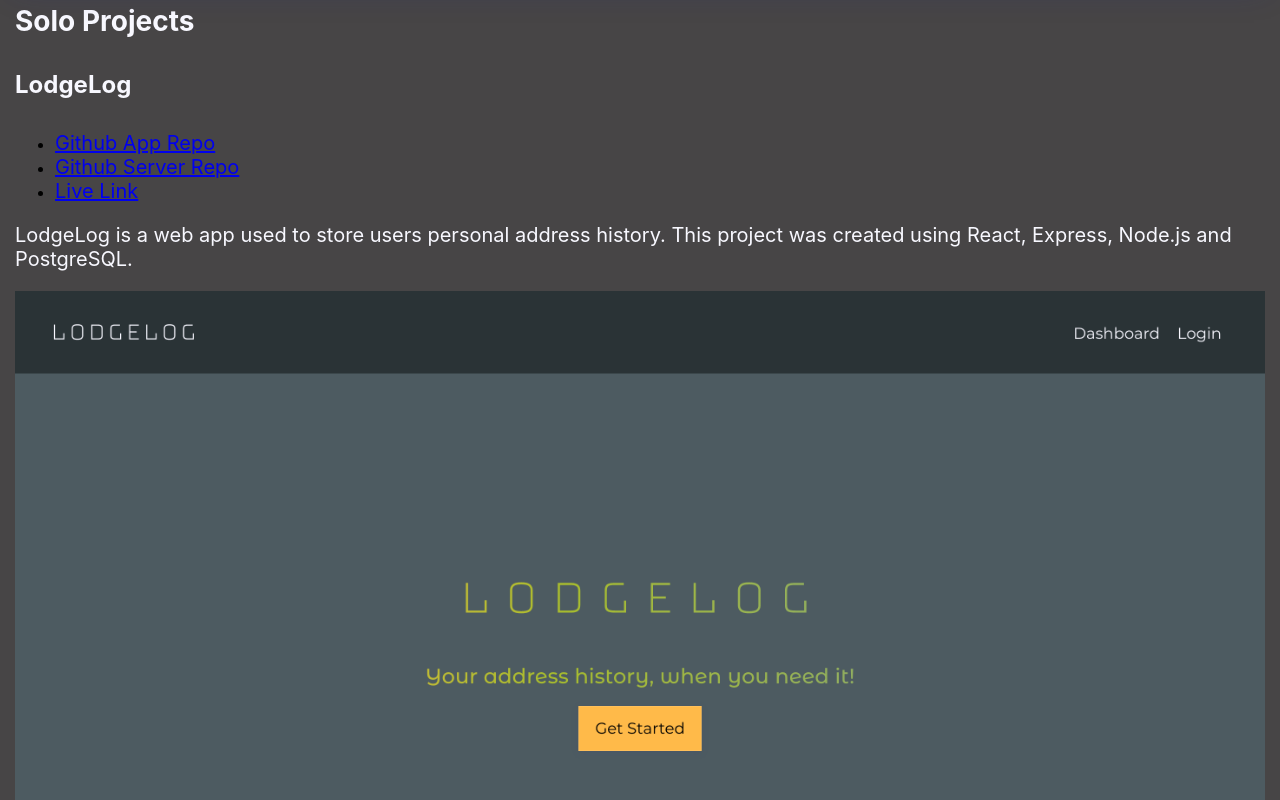
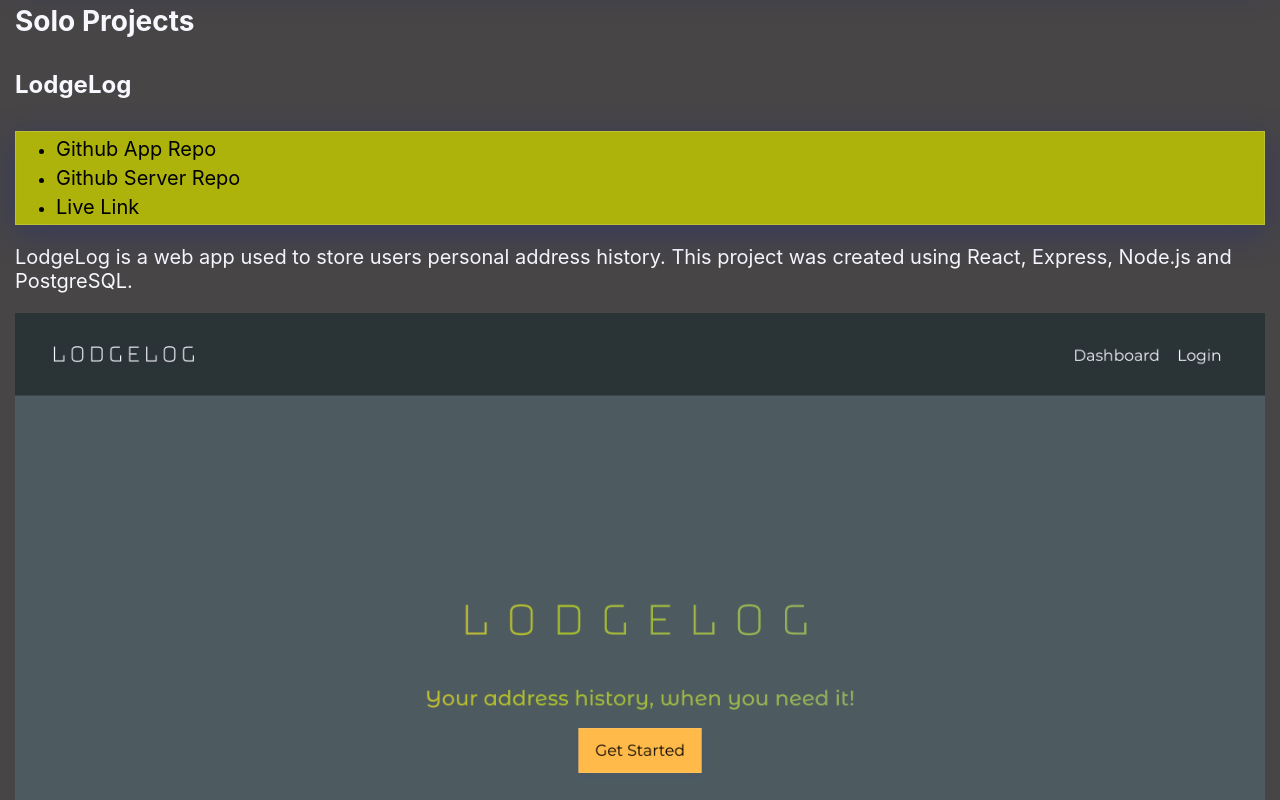
Before and after one commit to tatia-burdett/my-portfolio, a React (Create React App) app: page / in a window 1280 px wide. Shown: the part 1600-2400 px from the top of the page. Built offline with nearby package versions, Linux system fonts and the light colour scheme.

Commit message:
list styling

```diff
--- a/src/components/Footer/Footer.js
+++ b/src/components/Footer/Footer.js
@@ -2,8 +2,6 @@ import React from 'react'
 import { FontAwesomeIcon } from '@fortawesome/react-fontawesome'
 import { faGithub, faLinkedinIn } from '@fortawesome/free-brands-svg-icons'
 import './Footer.css'
-
-{/* <i class="fab fa-linkedin-in"></i> */}
 
 class Footer extends React.Component {
   render() {
--- a/src/components/Projects/Project/Project.css
+++ b/src/components/Projects/Project/Project.css
@@ -1,3 +1,28 @@
+.project-links {
+  background: rgba( 185, 191, 4, 0.90 );
+  box-shadow: 0 8px 32px 0 rgba( 31, 38, 135, 0.37 );
+  backdrop-filter: blur( 10.5px );
+  -webkit-backdrop-filter: blur( 10.5px );
+  border: 1px solid rgba( 255, 255, 255, 0.18 );
+  padding-top: 5px;
+  padding-bottom: 5px;
+  color: #000;
+}
+
+.project-links li {
+  padding-bottom: 5px;
+}
+
+.project-links li:last-child {
+  padding-bottom: 0;
+}
+
+
+.project-links li a {
+  color: #000;
+  text-decoration: none;
+}
+
 .proj-image {
   width: 100%;
 }
```
